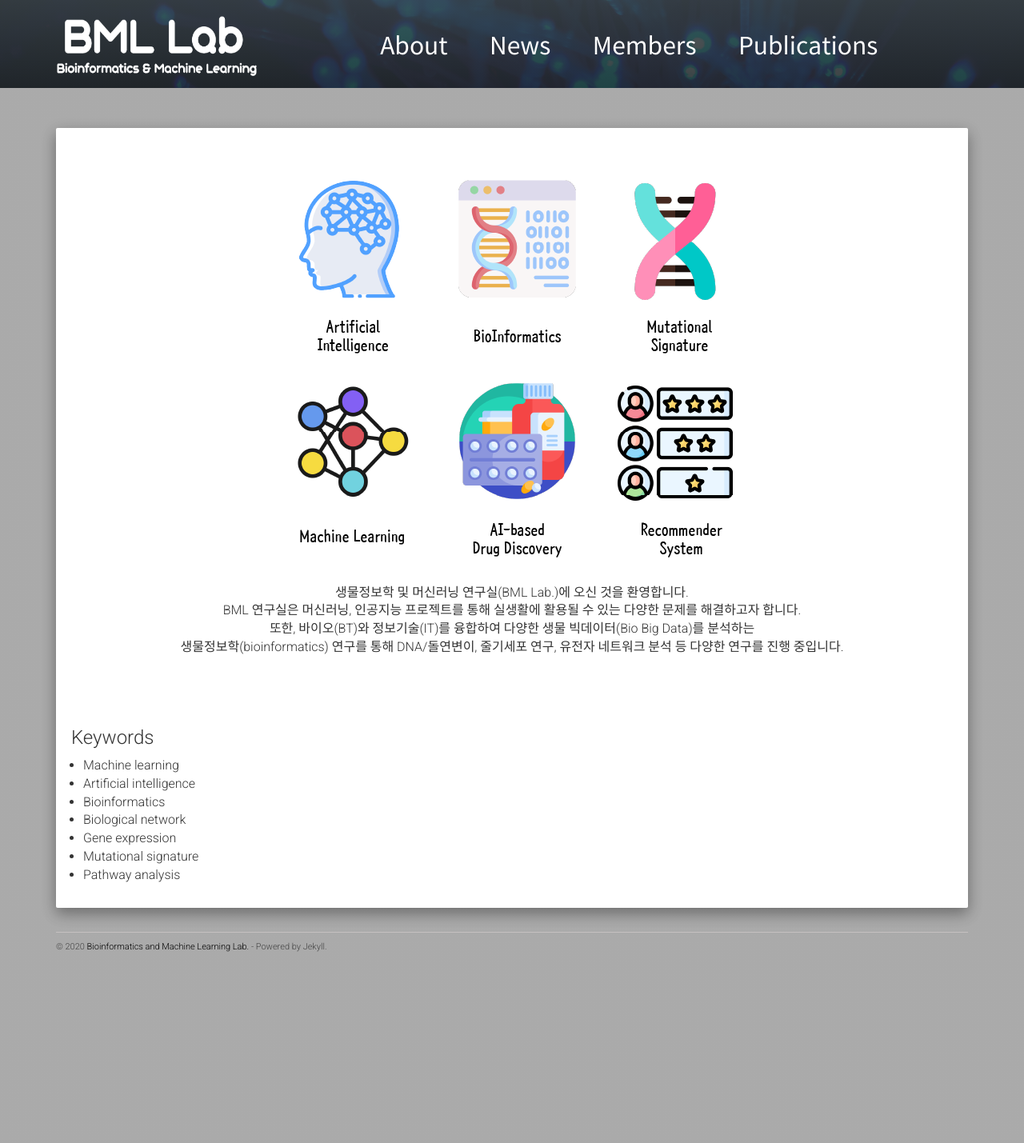
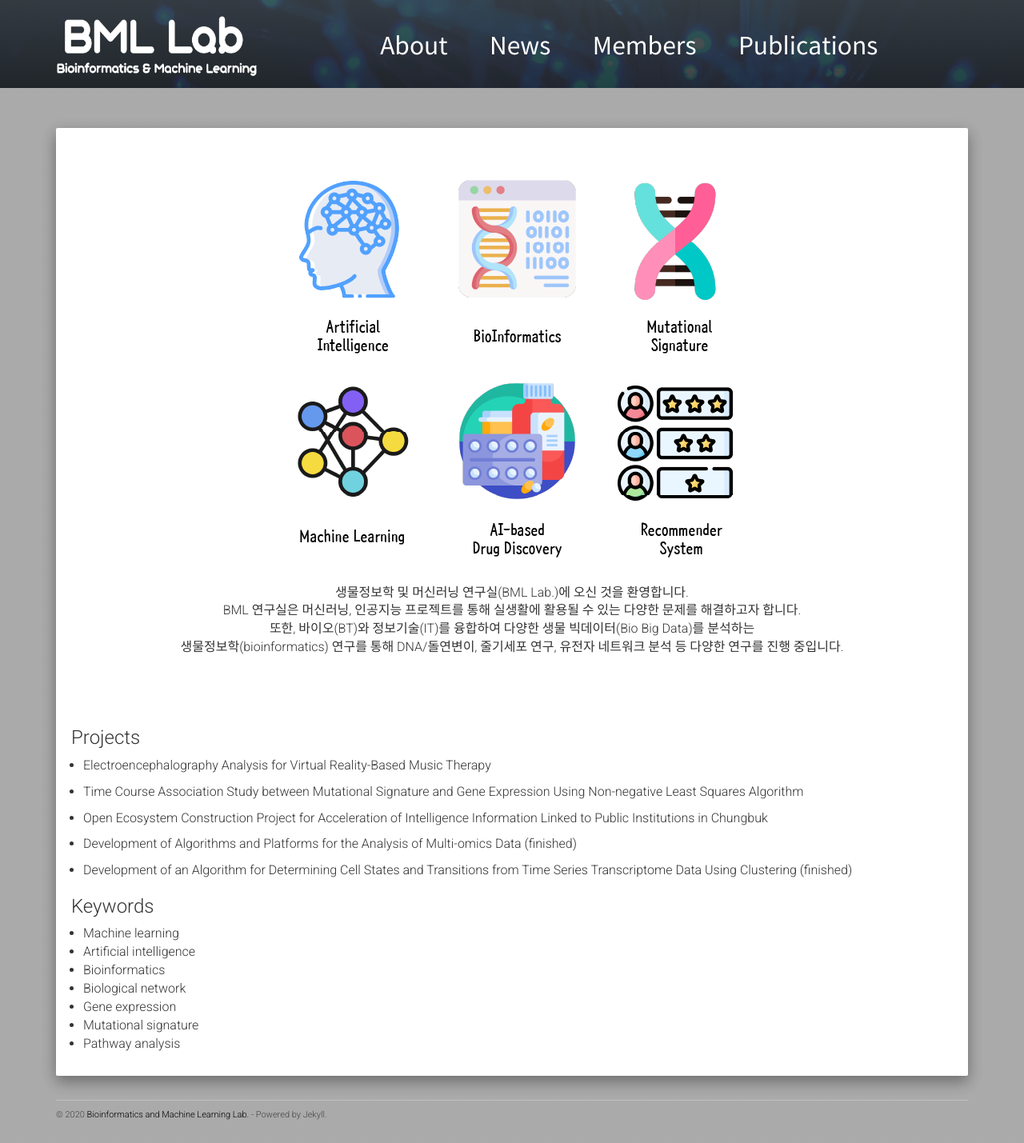
Before and after one commit to BML-cbnu/bml-cbnu.github.io, a Jekyll site: the page built from about.md, in a window 1280 px wide. Shown: the whole page at 80% size. Built offline with Jekyll 4.4.1, drawn with Linux system fonts in a browser that asks for light colours; nearby versions of some CDN libraries; before the commit the page ends 1219 px from its top, so only the background shows below that.

Commit message:
update about page

```diff
--- a/about.md
+++ b/about.md
@@ -26,6 +26,18 @@ permalink: /about/
 
 </div>
 
+### Projects
+
+* Electroencephalography Analysis for Virtual Reality-Based Music Therapy
+
+* Time Course Association Study between Mutational Signature and Gene Expression Using Non-negative Least Squares Algorithm
+
+* Open Ecosystem Construction Project for Acceleration of Intelligence Information Linked to Public Institutions in Chungbuk
+
+* Development of Algorithms and Platforms for the Analysis of Multi-omics Data (finished)
+
+* Development of an Algorithm for Determining Cell States and Transitions from Time Series Transcriptome Data Using Clustering (finished)
+
 ### Keywords
 
 * Machine learning
```
